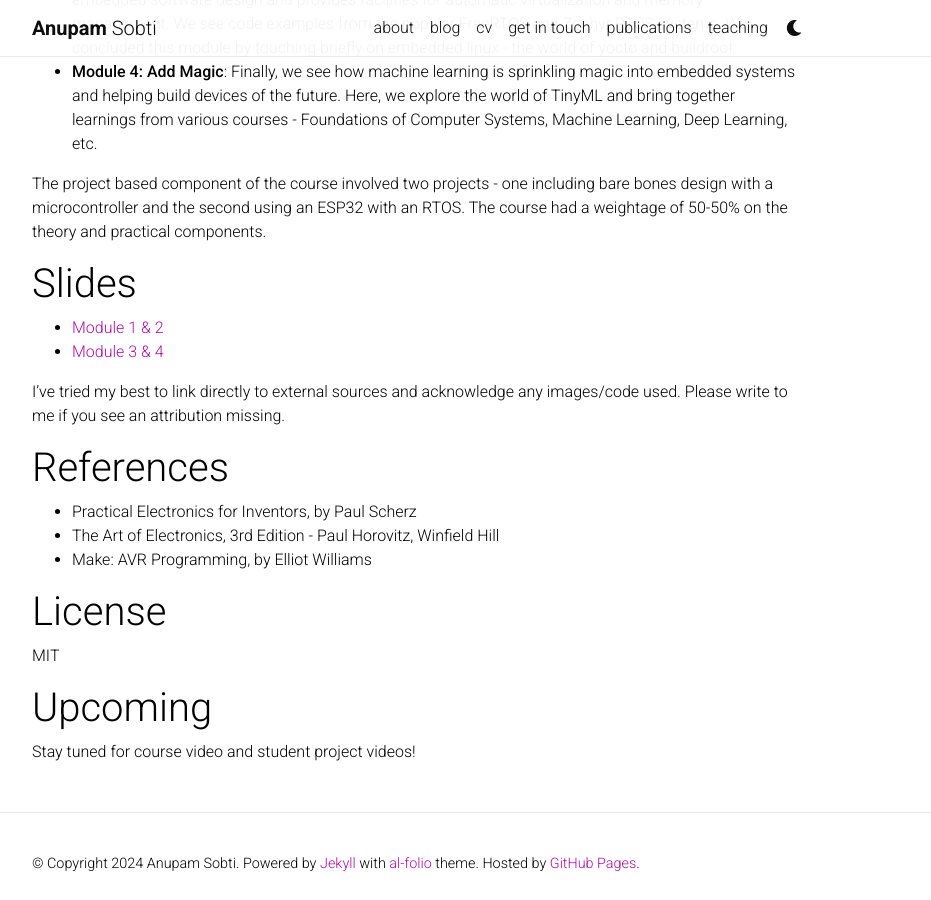
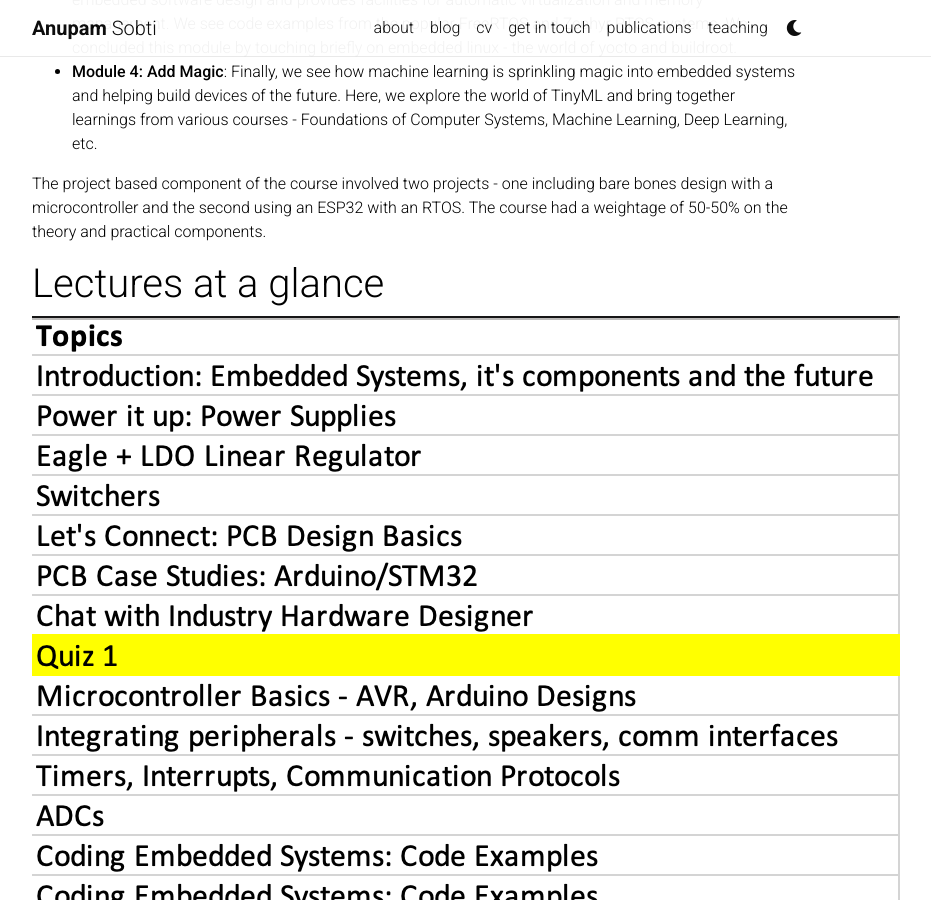
Before and after one commit to anupamsobti/anupamsobti.github.io, a Jekyll site: the page built from _pages/embedded-23.md, in a window 1280 px wide and 900 px high, scrolled down 444 px. Shown: the whole window, without its empty margins (223-1154 px from the left). Built offline with Jekyll 4.4.1, drawn with Linux system fonts in a browser that asks for light colours; nearby versions of some CDN libraries; comment, search, counter and statistics services are not loaded; a style sheet for code colours, icons or effects is not loaded.

Commit message:
Fixed links

```diff
--- a/_pages/embedded-23.md
+++ b/_pages/embedded-23.md
@@ -14,10 +14,14 @@
 
 The project based component of the course involved two projects - one including bare bones design with a microcontroller and the second using an ESP32 with an RTOS. The course had a weightage of 50-50% on the theory and practical components.
 
+# Lectures at a glance
+
+![Lecture Plan](../assets/img/lecture-plan-es-23.png)
+
 # Slides
 
-- [Module 1 & 2](assets/pdf/EmbeddedSystems23_Module1_2.pdf)
-- [Module 3 & 4](assets/pdf/EmbeddedSystems23_Module3_4.pdf)
+- [Module 1 & 2](../assets/pdf/EmbeddedSystems23_Module1_2.pdf)
+- [Module 3 & 4](../assets/pdf/EmbeddedSystems23_Module3_4.pdf)
 
 I've tried my best to link directly to external sources and acknowledge any images/code used. Please write to me if you see an attribution missing.
 
```
Also changed, not shown: _pages/teaching.md (+1 -1 lines), assets/img/lecture-plan-es-23.png (added).
